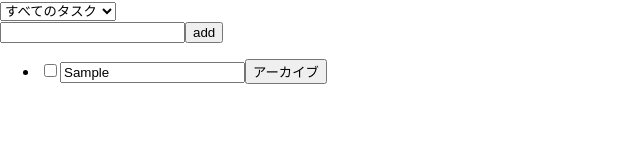
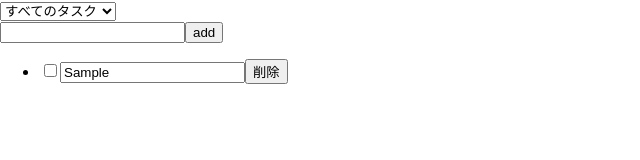
Before and after one commit to kazu-S-1110/vite-todo_220125, a React (Vite) app: page / in a window 1280 px wide. Both pictures are taken after typing "Sample" into the empty fields and a click on the input "add". Shown: the top 160 px of the page, without its empty margins (0-640 px from the left). Built offline with nearby package versions, Linux system fonts and the light colour scheme.

Commit message:
引数が間違ってた。自力で修正できてよかった。

```diff
--- a/src/@types/Filter.d.ts
+++ b/src/@types/Filter.d.ts
@@ -1 +1 @@
-declare type Filter = 'all' | 'checked' | 'unchecked' | 'archived';
+declare type Filter = 'all' | 'checked' | 'unchecked' | 'removed';
--- a/src/App.tsx
+++ b/src/App.tsx
@@ -9,7 +9,7 @@ type Todo = {
   removed: boolean;
 };
 
-type Filter = 'all' | 'checked' | 'unchecked' | 'archived';
+type Filter = 'all' | 'checked' | 'unchecked' | 'removed';
 
 function App() {
   const [state, dispatch] = useReducer(reducer, initialState);
@@ -39,7 +39,7 @@ function App() {
   };
 
   const handleOnFilter = (e: React.ChangeEvent<HTMLSelectElement>) => {
-    dispatch({ type: 'filter', value: e.target.value as Filter });
+    dispatch({ type: 'filter', filter: e.target.value as Filter });
   };
 
   const filteredTodos = state.todos.filter((todo) => {
@@ -50,7 +50,7 @@ function App() {
         return todo.checked && !todo.removed;
       case 'unchecked':
         return !todo.checked && !todo.removed;
-      case 'archived':
+      case 'removed':
         return todo.removed;
       default:
         return todo;
@@ -67,14 +67,14 @@ function App() {
         <option value="all">すべてのタスク</option>
         <option value="checked">完了したタスク</option>
         <option value="unchecked">現在のタスク</option>
-        <option value="archived">アーカイブ</option>
+        <option value="removed">ゴミ箱</option>
       </select>
-      {state.filter === 'archived' ? (
+      {state.filter === 'removed' ? (
         <button
           onClick={handleOnEmpty}
           disabled={state.todos.filter((todo) => todo.removed).length === 0}
         >
-          アーカイブ全削除
+          ゴミ箱を空にする
         </button>
       ) : (
         <form
@@ -99,9 +99,9 @@ function App() {
           />
         </form>
       )}
-      {filteredTodos?.map((todo) => {
-        return (
-          <ul>
+      <ul>
+        {filteredTodos?.map((todo) => {
+          return (
             <li key={todo.id}>
               <input
                 type="checkbox"
@@ -116,12 +116,12 @@ function App() {
                 onChange={(e) => handleOnEdit(todo.id, e.target.value)}
               />
               <button onClick={() => handleOnRemove(todo.id, todo.removed)}>
-                {todo.removed ? '復元' : 'アーカイブ'}
+                {todo.removed ? '復元' : '削除'}
               </button>{' '}
             </li>
-          </ul>
-        );
-      })}
+          );
+        })}
+      </ul>
     </div>
   );
 }
```
